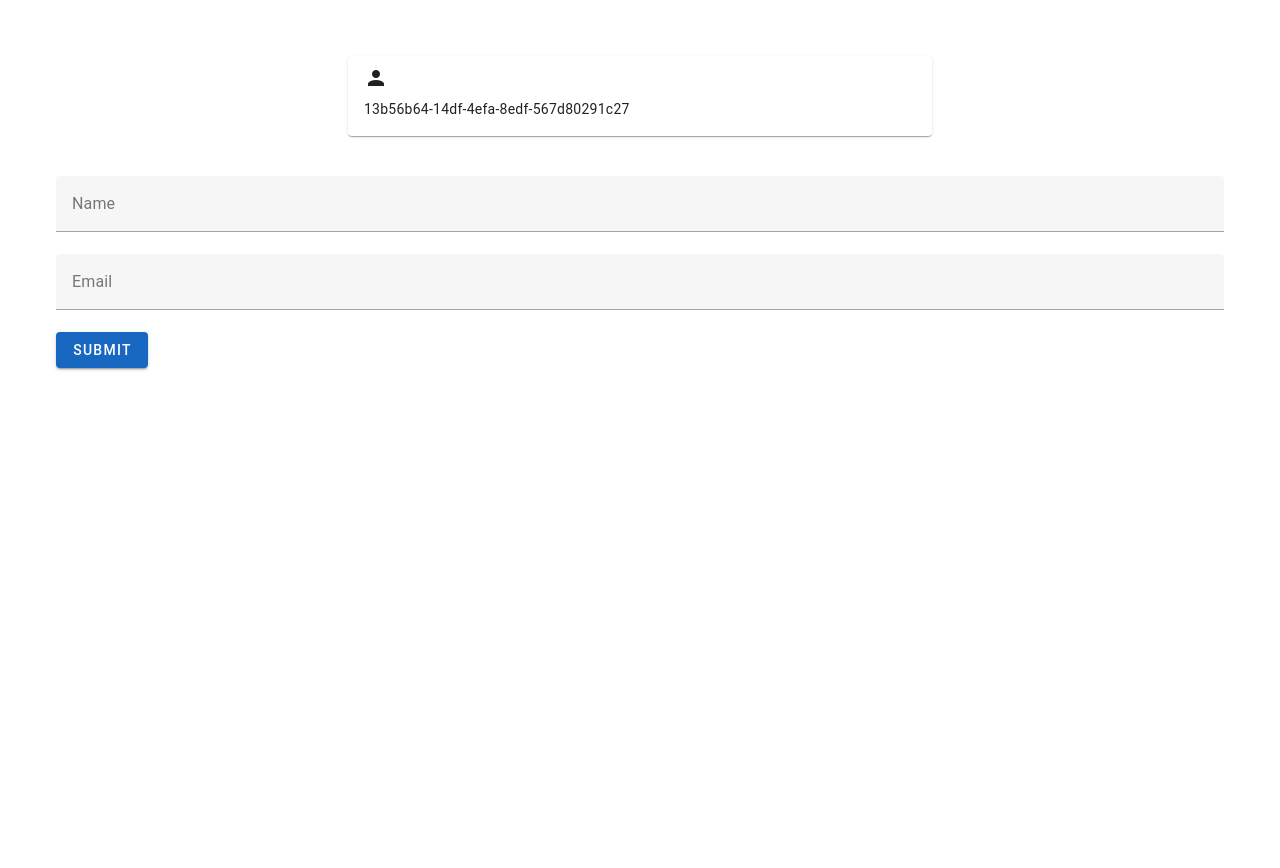
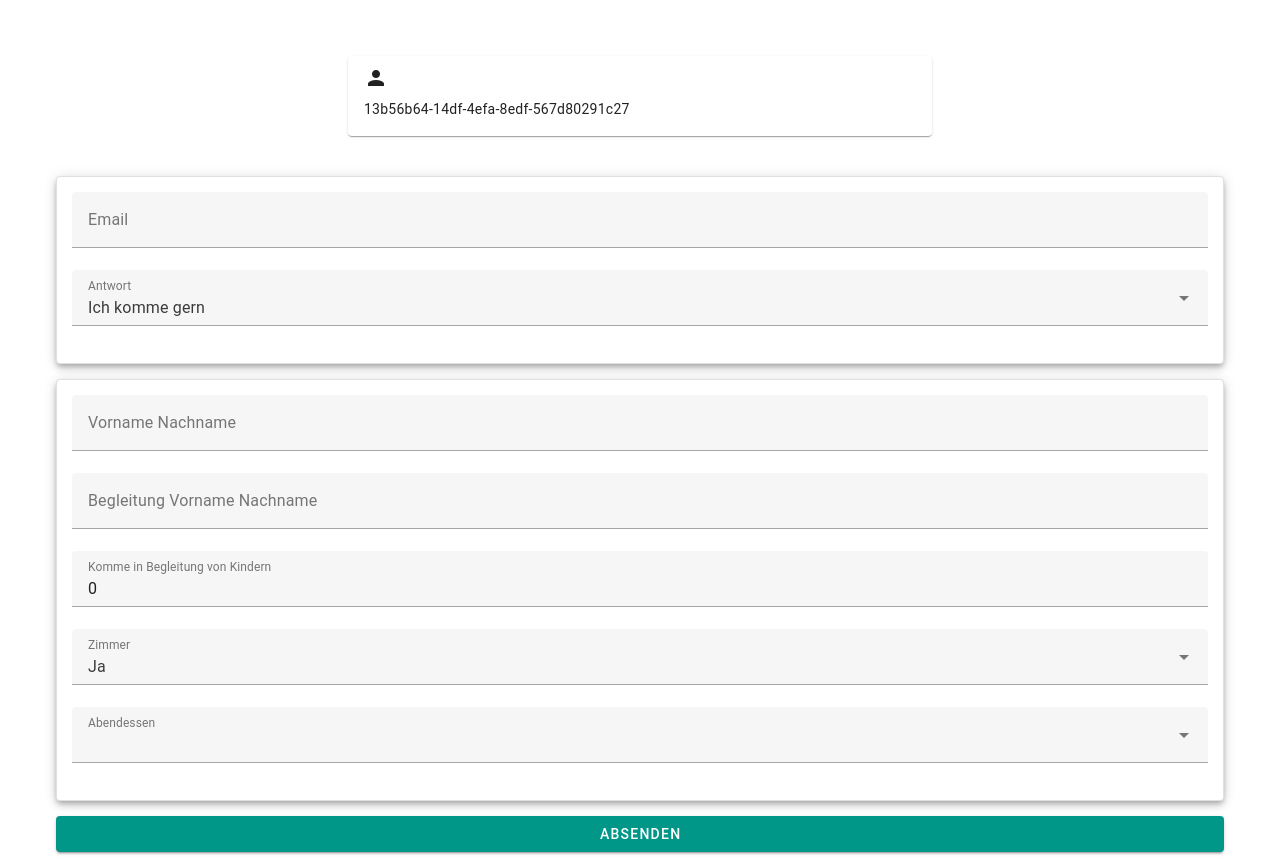
Before and after one commit to markus-barta/wedding24, a Vue app: page / in a window 1280 px wide. Before the commit the page ends 800 px from the top, so only its background shows below. Built offline with nearby package versions, Linux system fonts and the light colour scheme.

Commit message:
add: more form implementation and ui design

```diff
--- a/src/components/Main.vue
+++ b/src/components/Main.vue
@@ -8,7 +8,7 @@
         prepend-icon="mdi-account"
       >
         <template v-slot:title>
-          {{ form.name }}
+          {{ form.guestName }}
         </template>
 
         <v-card-text>
@@ -16,42 +16,120 @@
         </v-card-text>
       </v-card>
 
-      <div>
-        <v-text-field
-          v-model="form.name"
-          label="Name"
-          required
-        ></v-text-field>
+      <div class="form">
+        <v-sheet class="sheet"
+          :elevation="5"
+          border
+          rounded
+        >
+          <v-text-field
+            v-model="form.email"
+            label="Email"
+            type="email"
+            required
+          ></v-text-field>
+
+          <v-select
+            v-model="form.rsvp"
+            label="Antwort"
+            auto-select-first
+            :items="['Ich komme gern', 'Ich komme leider nicht']"
+            required
+          ></v-select>
+        </v-sheet>
+
+        <v-sheet
+          :elevation="5"
+          border
+          rounded
+          class="sheet"
+        >
 
         <v-text-field
-          v-model="form.email"
-          label="Email"
-          type="email"
-          required
-        ></v-text-field>
-        <v-btn type="submit" :disabled="submitDisabled" color="primary">Submit</v-btn>
+            v-model="form.guestName"
+            label="Vorname Nachname"
+            required
+          ></v-text-field>
+
+          <v-text-field
+            v-model="form.companionName"
+            label="Begleitung Vorname Nachname"
+          ></v-text-field>
+
+          <v-text-field
+            v-model="form.kidsNumber"
+            label="Komme in Begleitung von Kindern"
+            type="number"
+            min="0"
+            required
+          ></v-text-field>
+
+          <v-select
+            v-model="form.bookRoom"
+            label="Zimmer"
+            auto-select-first
+            :items="['Ja', 'Nein']"
+            required
+          ></v-select>
+
+          <v-select
+            v-model="form.foodPreference"
+            label="Abendessen"
+            auto-select-first
+            :items="['Fleisch', 'Fisch', 'Vegetarisch', 'Vegan', 'Individuell', 'Keines']"
+            required
+          ></v-select>
+
+          <v-text-field
+            v-if="form.foodPreference === 'Individuell'"
+            v-model="form.customFoodPreference"
+            label="Individuelle Essenswünsche"
+            persistent-hint
+          ></v-text-field>
+
+        </v-sheet>
+
+        <v-btn
+          type="submit"
+          :disabled="submitDisabled"
+          color="primary"
+          :loading="submitInProgress"
+        >
+          Absenden
+        </v-btn>
         </div>
     </v-form>
 
     <v-alert v-if="showSuccessMessage" type="success" dismissible class="success-message">
-      Form successfully submitted!
+      Danke für die Rückmeldung, {{ form.guestName }}!
     </v-alert>
   </v-container>
 </template>
 
 <script setup>
-import { ref, onMounted } from 'vue';
+import { ref, reactive, onMounted, watch } from 'vue';
 import { v4 as uuidv4 } from 'uuid'; // Ensure you have uuid installed or import it
 
-const form = ref({
-  name: '',
+const form = reactive({
   email: '',
+  rsvp: 'Ich komme gern',
+  bookRoom: 'Ja',
+  guestName: '',
+  companionName: '',
+  kidsNumber: 0,
+  foodPreference: '',
+  customFoodPreference: '',
   uuid: ''
 });
 
 const deploymentId = 'AKfycbyUdkCjI2xH6JcSJs-dFRKeuAKQ0hW0snuwCvgWVPb1tVkQFsFtsQXaSORmJWuC-KvV';
 const submitDisabled = ref(false);
 const showSuccessMessage = ref(false);
+const submitInProgress = ref(false);
+
+const enableSubmitButton = () => {
+  submitDisabled.value = false;
+}
 
 const getOrGenerateUUID = () => {
   let uuid = localStorage.getItem('userUUID');
@@ -59,20 +137,21 @@ const getOrGenerateUUID = () => {
     uuid = uuidv4();
     localStorage.setItem('userUUID', uuid);
   }
-  form.value.uuid = uuid; // Store UUID in form data
+  form.uuid = uuid; // Store UUID in form data
 };
 
 const saveFormData = () => {
   // Save only name and email to avoid overwriting UUID with empty string
-  const { uuid, ...dataToSave } = form.value;
+  const { uuid, ...dataToSave } = form;
   localStorage.setItem('formData', JSON.stringify(dataToSave));
   submitDisabled.value = true;
+  submitInProgress.value = true;
 };
 
 const loadFormData = () => {
   const savedData = localStorage.getItem('formData');
   if (savedData) {
-    Object.assign(form.value, JSON.parse(savedData));
+    Object.assign(form, JSON.parse(savedData));
   }
   getOrGenerateUUID(); // Ensure UUID is loaded or generated
 };
@@ -85,7 +164,7 @@ const handleSubmit = async () => {
   saveFormData();
 
   // Ensure UUID is included in form data for submission
-  const formData = new URLSearchParams(form.value).toString();
+  const formData = new URLSearchParams(form).toString();
 
   try {
     const response = await fetch('https://script.google.com/macros/s/' + deploymentId + '/exec', {
@@ -96,6 +175,7 @@ const handleSubmit = async () => {
       body: formData,
     });
 
+    submitInProgress.value = false;
     if (!response.ok) throw new Error('Network response was not ok.');
 
     showSuccessMessage.value = true;
@@ -106,9 +186,21 @@ const handleSubmit = async () => {
     console.error('Error:', error);
   }
 };
+
+watch(form, async () => {
+  enableSubmitButton();
+})
 </script>
 
 <style>
   .person-card {margin: 40px 0;}
   .success-message {margin: 40px 0;}
+  .form {
+    display: flex;
+    gap: 15px;
+    flex-direction: column;
+  }
+  .form .sheet {
+    padding: 15px;
+  }
 </style>
--- a/src/plugins/vuetify.js
+++ b/src/plugins/vuetify.js
@@ -7,11 +7,23 @@
 // Styles
 import '@mdi/font/css/materialdesignicons.css'
 import 'vuetify/styles'
+import colors from 'vuetify/util/colors'
 
 // Composables
 import { createVuetify } from 'vuetify'
 
 // https://vuetifyjs.com/en/introduction/why-vuetify/#feature-guides
+// https://vuetifyjs.com/en/styles/colors/#classes
 export default createVuetify({
-  //
+  theme: {
+    themes: {
+      light: {
+        dark: false,
+        colors: {
+          primary: colors.teal.base,
+          secondary: colors.teal.lighten4,
+        }
+      },
+    },
+  },
 })
```
Also changed, not shown: 1 other file (tests, documents, lock files or other folders).
